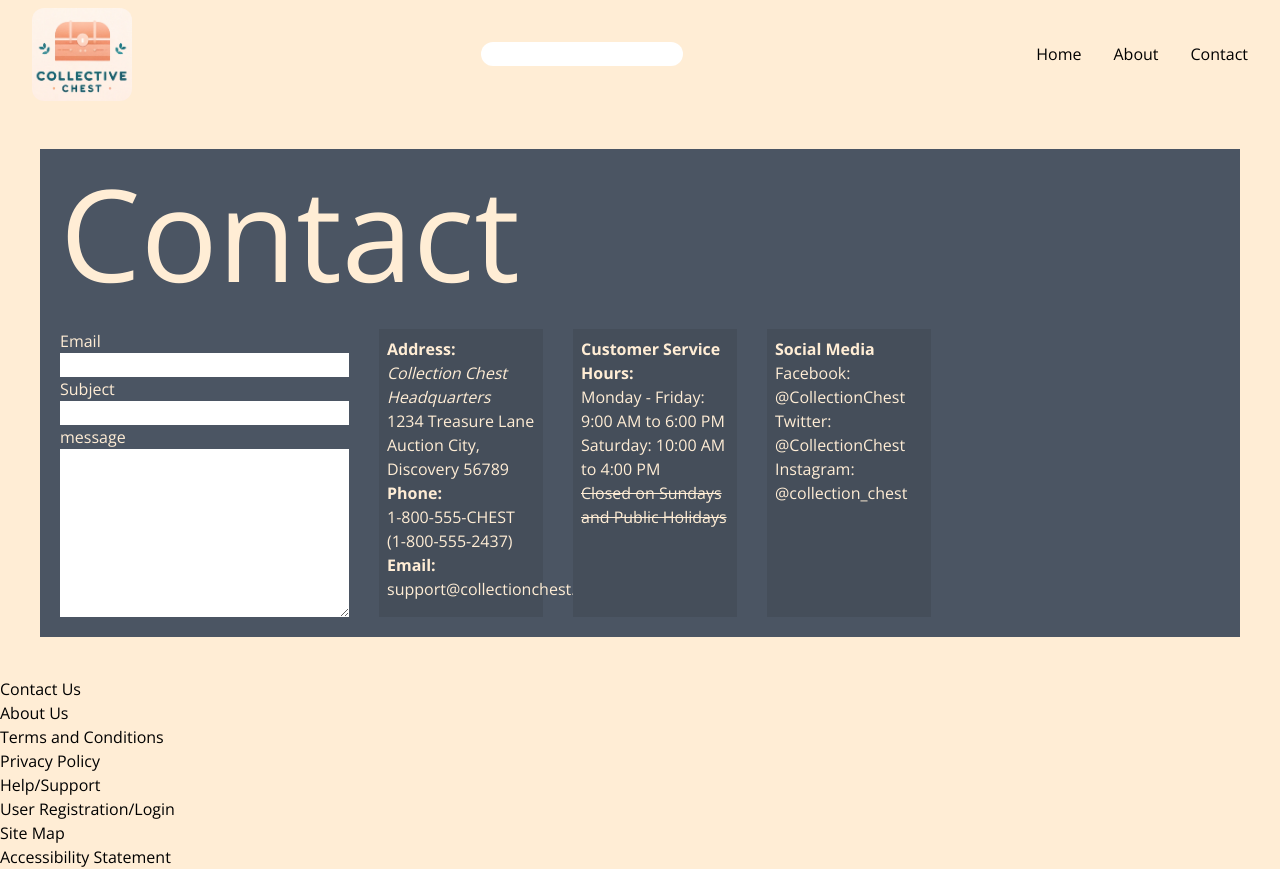
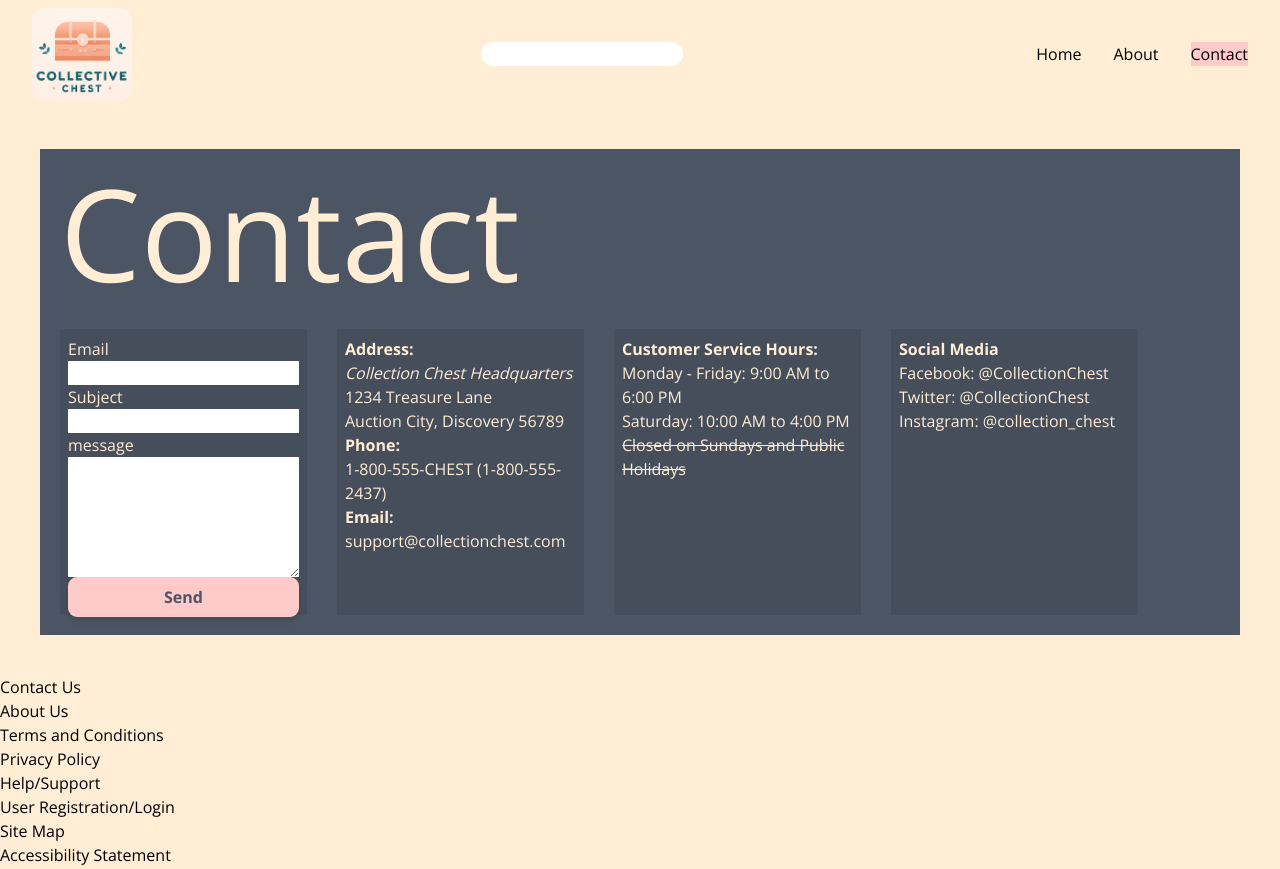
Before and after one commit to Jarle302/sp2Next, a Next.js app: page /contact in a window 1280 px wide. Built offline with nearby package versions, Linux system fonts and the light colour scheme.

Commit message:
fix contact

```diff
--- a/app/contact/page.tsx
+++ b/app/contact/page.tsx
@@ -1,3 +1,5 @@
+import Button from "../ui/components/Button";
+
 export default function Contact() {
 
     return (
@@ -5,7 +7,7 @@ export default function Contact() {
             <div className="w-full p-5 text-orange-100 bg-gray-600 flex flex-col gap-8">
                 <h1 className="text-9xl">Contact</h1>
                 <div className="flex flex-wrap gap-[30px]">
-                    <form className="flex flex-col max-w-[400px]">
+                    <form className="flex flex-col w-[247px] h-[286px] custom-gray p-2">
                         <div className=" flex flex-col">
                             <label htmlFor="email">Email</label>
                             <input type="email" id="email" name="email" />
@@ -16,12 +18,13 @@ export default function Contact() {
                         </div>
                         <div className=" flex flex-col">
                             <label htmlFor="message">message</label>
-                            <textarea name="message" id="message" cols="30" rows="7"></textarea>
+                            <textarea name="message" id="message" cols="30" rows="5"></textarea>
+                            <Button>Send</Button>
                         </div>
 
                     </form>
 
-                    <div className="w-[164px] custom-gray p-2">
+                    <div className="w-[247px] h-[286px] custom-gray p-2">
                         <p><strong>Address:</strong></p>
                         <p><em>Collection Chest Headquarters</em></p>
                         <p>1234 Treasure Lane</p>
@@ -33,13 +36,13 @@ export default function Contact() {
                         <p><strong>Email:</strong></p>
                         <p><a href="mailto:support@collectionchest.com">support@collectionchest.com</a></p>
                     </div>
-                    <div className="w-[164px] custom-gray p-2">
+                    <div className="w-[247px] h-[286px] custom-gray p-2">
                         <p><strong>Customer Service Hours:</strong></p>
                         <p>Monday - Friday: 9:00 AM to 6:00 PM</p>
                         <p>Saturday: 10:00 AM to 4:00 PM</p>
                         <p><s>Closed on Sundays and Public Holidays</s></p>
                     </div>
-                    <div className="w-[164px] custom-gray p-2">
+                    <div className="w-[247px] h-[286px] custom-gray p-2">
                         <p><strong>Social Media</strong></p>
                         <p>Facebook: <a href="https://www.facebook.com/CollectionChest" target="_blank">@CollectionChest</a></p>
                         <p>Twitter: <a href="https://twitter.com/CollectionChest" target="_blank">@CollectionChest</a></p>
--- a/app/ui/components/Card.tsx
+++ b/app/ui/components/Card.tsx
@@ -16,7 +16,7 @@ const Card = ({ children, title, _count, media, endsAt, description }) => {
         <div className=" w-[250px] h-[380px] border border-solid border-gray-600 border-3 rounded-2xl bg-orange-100 flex flex-col items-center shadow-lg">
             <div className='flex flex-col justify-between  w-full h-full rounded-xl  border-2 border-solid border-gray-600 border-t-none'>
                 <div>
-                    <h3 className="w-full bg-gray-700 rounded-t-xl mb-3.25 self-center text-center text-white">{title}</h3>
+                    <h3 className="w-full font-bold bg-gray-700 rounded-t-xl mb-3.25 self-center text-center text-white">{title}</h3>
                     {media && media.length > 1 ? <Carusel Component={ImageComponent} items={imageProps} /> : <img className='w-[250px] h-[180px] object-cover' src={media[0]} alt="Carousel Item" />}
                     <div className='flex flex-col items-center gap-3 '>
                         <div className='flex w-full justify-between border border-solid border-gray-600 bg-gray-600 text-white p-1'>
--- a/app/ui/components/Nav.tsx
+++ b/app/ui/components/Nav.tsx
@@ -1,17 +1,20 @@
+"use client"
 import Image from 'next/image';
 import Link from 'next/link';
+import { usePathname } from 'next/navigation'
 
 
 const Nav = () => {
+    const pathName = usePathname()
     return (
         <header >
             <nav className='flex justify-between items-center px-8 py-2'>
                 <Image className="rounded-xl" src="/eksamenlogo.png" width={100} height={93} alt="Logo" />
                 <div><input className="rounded-2xl" type="text" name="searchBar" id="searchBar" /> <button></button></div>
                 <ul className='flex gap-8 '>
-                    <li> <Link href="./">Home</Link> </li>
-                    <li><Link href="./about">About</Link></li>
-                    <li><Link href="./contact">Contact</Link></li>
+                    <li className={pathName === "/" ? "bg-red-200" : ""}> <Link href="./">Home</Link> </li>
+                    <li className={pathName === "/about" ? "bg-red-200" : ""}><Link href="./about">About</Link></li>
+                    <li className={pathName === "/contact" ? "bg-red-200" : ""}><Link href="./contact">Contact</Link></li>
                 </ul>
             </nav>
         </header>
```
